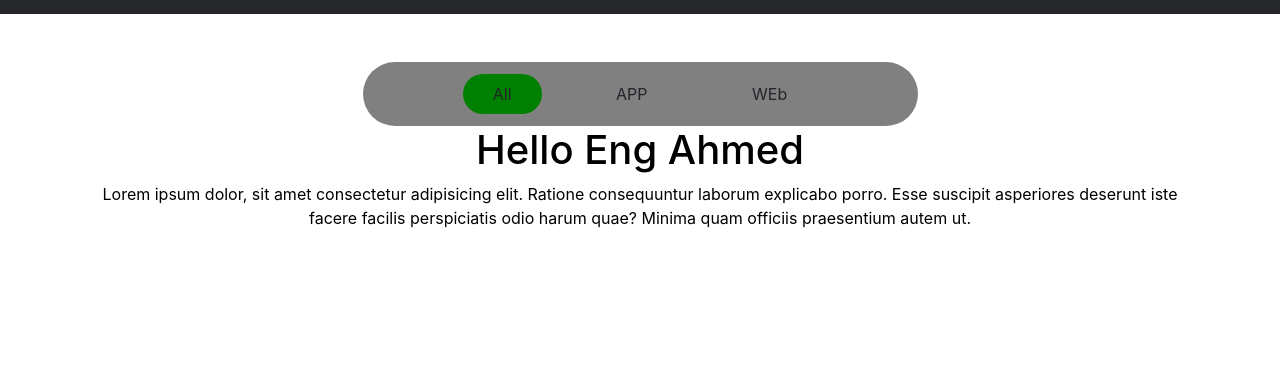
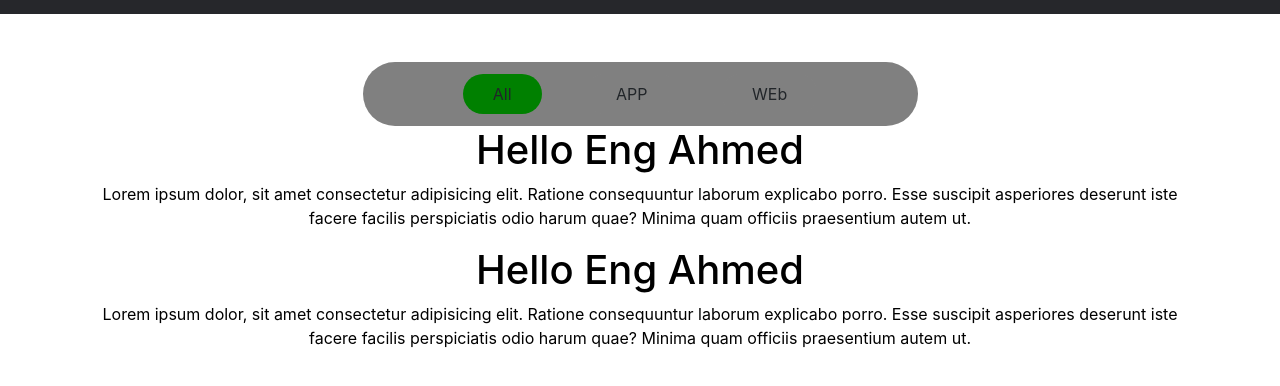
Before and after one commit to eslamramadanabdo/TODOAPPKIMIT, a plain HTML site: page index.html in a window 1280 px wide. Shown: the part 2020-2406 px from the top of the page. Before the commit the page ends 2298 px from the top, so only its background shows below. Drawn offline with Linux system fonts and the light colour scheme.

Commit message:
new edite

```diff
--- a/index.html
+++ b/index.html
@@ -297,6 +297,11 @@
             <h1 > Hello Eng Ahmed </h1>
             <p >Lorem ipsum dolor, sit amet consectetur adipisicing elit. Ratione consequuntur laborum explicabo porro. Esse suscipit asperiores deserunt iste facere facilis perspiciatis odio harum quae? Minima quam officiis praesentium autem ut.</p>
         </div>
+
+        <div id="divchange" class="lightDiv">
+            <h1 > Hello Eng Ahmed </h1>
+            <p >Lorem ipsum dolor, sit amet consectetur adipisicing elit. Ratione consequuntur laborum explicabo porro. Esse suscipit asperiores deserunt iste facere facilis perspiciatis odio harum quae? Minima quam officiis praesentium autem ut.</p>
+        </div>
     </div>
  </section>
 
```
